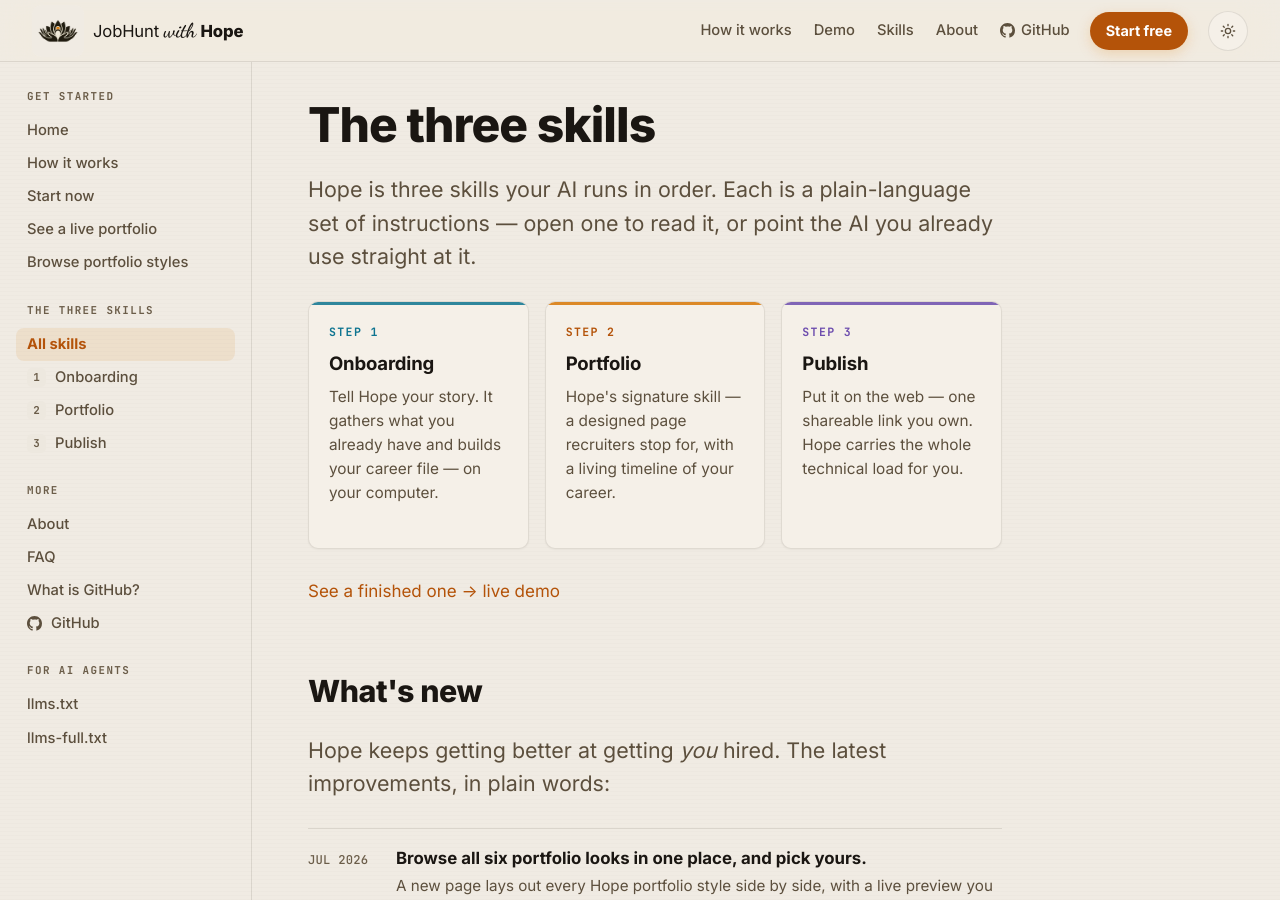
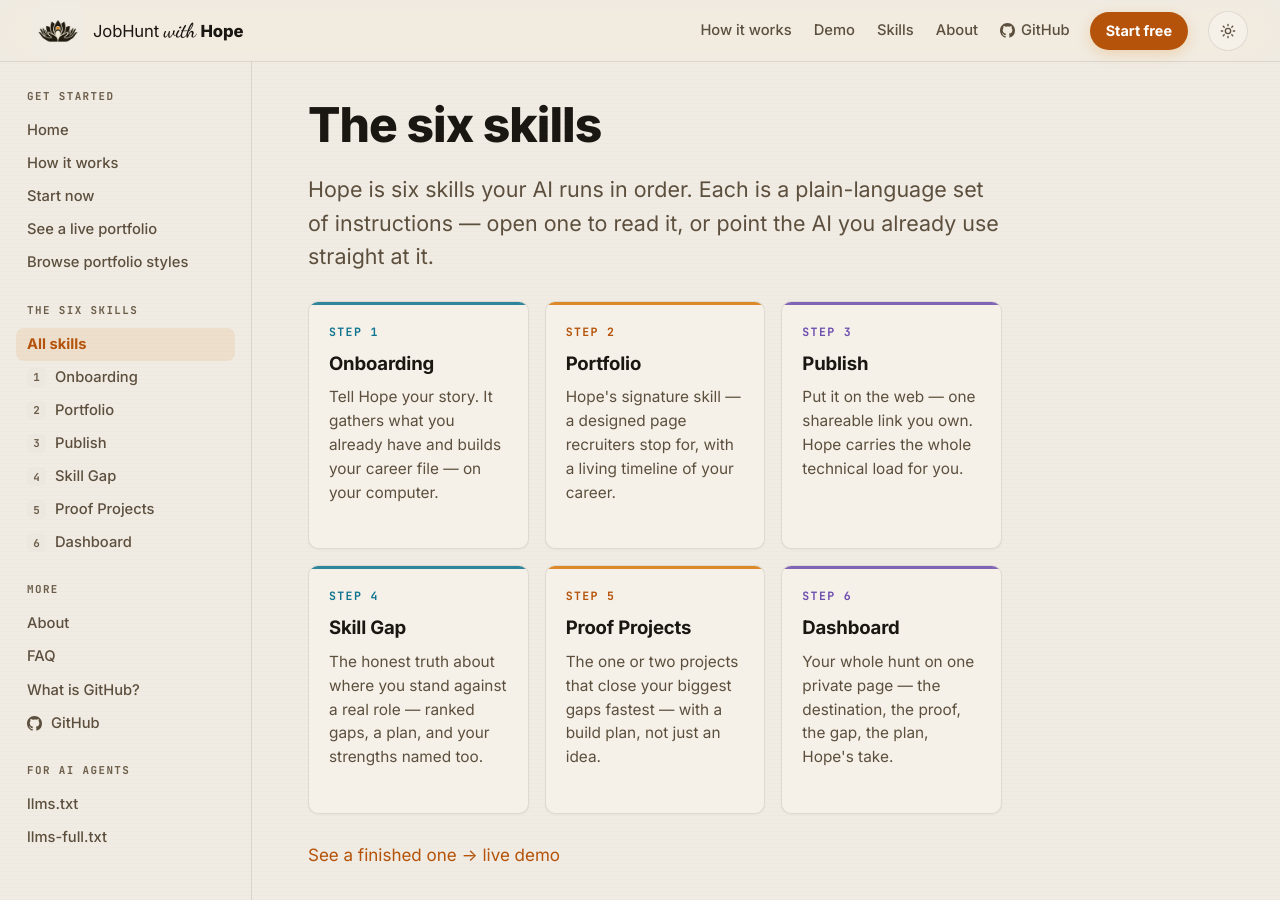
Before and after one commit to oneconsciousness/agenthope, a Jekyll site: the page built from skills/index.html, in a window 1280 px wide and 900 px high. Built offline with Jekyll 4.4.1, drawn with Linux system fonts in a browser that asks for light colours.

Commit message:
feat(nav): wire skill-gap, proof-projects and dashboard into site nav
The journey is now six steps end to end: Onboarding, Portfolio,
Publish, Skill Gap, Proof Projects, Dashboard. Updates the skills
listing page, the sidebar nav group, and the per-skill footer nav that
previously hardcoded "the three skills".

```diff
--- a/_includes/nav.html
+++ b/_includes/nav.html
@@ -8,11 +8,14 @@
     <a class="nav-link{% if page.url == '/styles/' %} active{% endif %}" href="{{ '/styles/' | relative_url }}">Browse portfolio styles</a>
   </div>
   <div class="nav-group">
-    <p class="nav-label">The three skills</p>
+    <p class="nav-label">The six skills</p>
     <a class="nav-link{% if page.url == '/skills/' %} active{% endif %}" href="{{ '/skills/' | relative_url }}">All skills</a>
     <a class="nav-link{% if page.url == '/skills/onboarding/' %} active{% endif %}" href="{{ '/skills/onboarding/' | relative_url }}"><span class="nav-num">1</span> Onboarding</a>
     <a class="nav-link{% if page.url == '/skills/portfolio/' %} active{% endif %}" href="{{ '/skills/portfolio/' | relative_url }}"><span class="nav-num">2</span> Portfolio</a>
     <a class="nav-link{% if page.url == '/skills/publish/' %} active{% endif %}" href="{{ '/skills/publish/' | relative_url }}"><span class="nav-num">3</span> Publish</a>
+    <a class="nav-link{% if page.url == '/skills/skill-gap/' %} active{% endif %}" href="{{ '/skills/skill-gap/' | relative_url }}"><span class="nav-num">4</span> Skill Gap</a>
+    <a class="nav-link{% if page.url == '/skills/proof-projects/' %} active{% endif %}" href="{{ '/skills/proof-projects/' | relative_url }}"><span class="nav-num">5</span> Proof Projects</a>
+    <a class="nav-link{% if page.url == '/skills/dashboard/' %} active{% endif %}" href="{{ '/skills/dashboard/' | relative_url }}"><span class="nav-num">6</span> Dashboard</a>
   </div>
   <div class="nav-group">
     <p class="nav-label">More</p>
--- a/_layouts/skill.html
+++ b/_layouts/skill.html
@@ -34,11 +34,14 @@ layout: doc
   <hr />
 
   <nav class="skill-footer-nav" aria-label="Skills">
-    <p><strong>The three skills:</strong></p>
+    <p><strong>The six skills:</strong></p>
     <ul>
       <li><a href="{{ '/skills/onboarding/' | relative_url }}">1. Onboarding</a> — tell Hope your story</li>
       <li><a href="{{ '/skills/portfolio/' | relative_url }}">2. Portfolio</a> — build the page recruiters stop for</li>
       <li><a href="{{ '/skills/publish/' | relative_url }}">3. Publish</a> — get one link you own</li>
+      <li><a href="{{ '/skills/skill-gap/' | relative_url }}">4. Skill Gap</a> — the honest delta to a real role</li>
+      <li><a href="{{ '/skills/proof-projects/' | relative_url }}">5. Proof Projects</a> — what to build to close it</li>
+      <li><a href="{{ '/skills/dashboard/' | relative_url }}">6. Dashboard</a> — your whole hunt, one page</li>
     </ul>
   </nav>
 
--- a/skills/index.html
+++ b/skills/index.html
@@ -1,12 +1,12 @@
 ---
 layout: doc
-title: "The three skills"
+title: "The six skills"
 permalink: /skills/
-seo_title: "The Three Hope Skills — Onboarding, Portfolio, Publish"
-description: "The three Hope skills your AI runs in order — Onboarding gathers your story, Portfolio builds the page, Publish puts it online. Free and open-source."
+seo_title: "The Six Hope Skills — Onboarding to Dashboard"
+description: "The six Hope skills your AI runs in order — Onboarding, Portfolio, Publish, Skill Gap, Proof Projects, Dashboard. Free and open-source."
 ---
-<h1>The three skills</h1>
-<p class="lede">Hope is three skills your AI runs in order. Each is a plain-language set of instructions — open one to read it, or point the AI you already use straight at it.</p>
+<h1>The six skills</h1>
+<p class="lede">Hope is six skills your AI runs in order. Each is a plain-language set of instructions — open one to read it, or point the AI you already use straight at it.</p>
 
 <div class="cards">
   <a class="card" href="{{ '/skills/onboarding/' | relative_url }}">
@@ -23,6 +23,21 @@ description: "The three Hope skills your AI runs in order — Onboarding gathers
     <span class="step">Step 3</span>
     <h3>Publish</h3>
     <p>Put it on the web — one shareable link you own. Hope carries the whole technical load for you.</p>
+  </a>
+  <a class="card" href="{{ '/skills/skill-gap/' | relative_url }}">
+    <span class="step">Step 4</span>
+    <h3>Skill Gap</h3>
+    <p>The honest truth about where you stand against a real role — ranked gaps, a plan, and your strengths named too.</p>
+  </a>
+  <a class="card" href="{{ '/skills/proof-projects/' | relative_url }}">
+    <span class="step">Step 5</span>
+    <h3>Proof Projects</h3>
+    <p>The one or two projects that close your biggest gaps fastest — with a build plan, not just an idea.</p>
+  </a>
+  <a class="card" href="{{ '/skills/dashboard/' | relative_url }}">
+    <span class="step">Step 6</span>
+    <h3>Dashboard</h3>
+    <p>Your whole hunt on one private page — the destination, the proof, the gap, the plan, Hope's take.</p>
   </a>
 </div>
 
```
